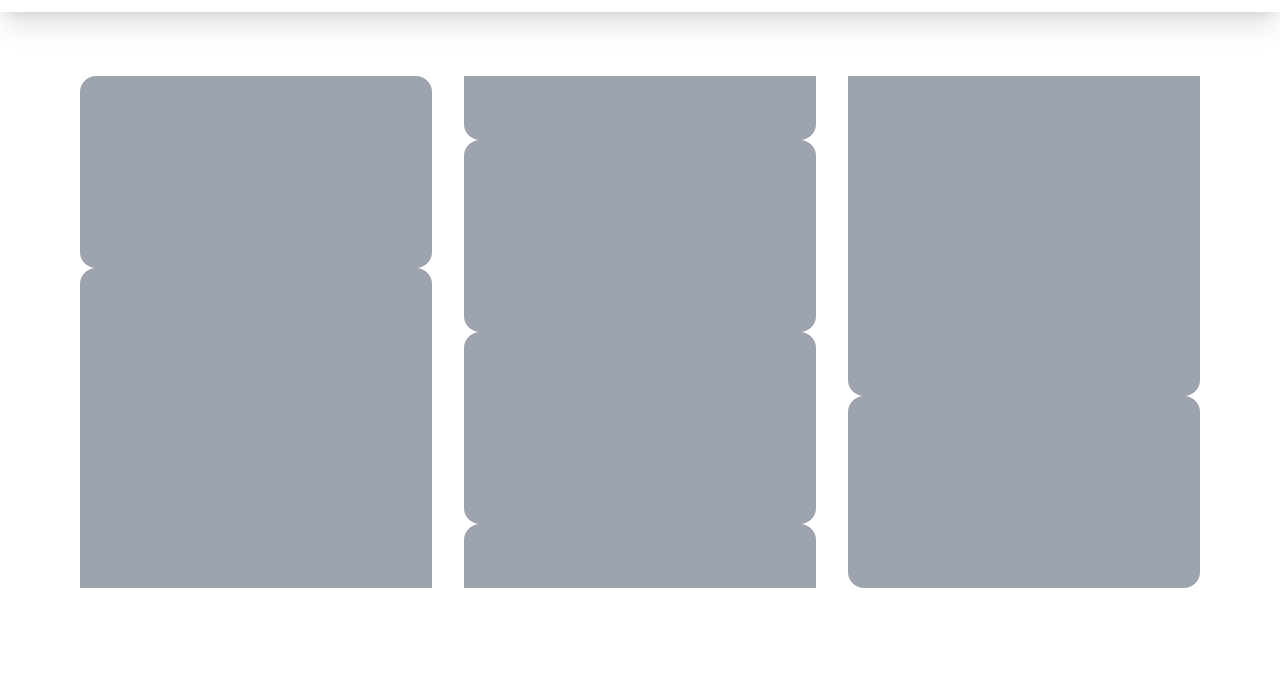
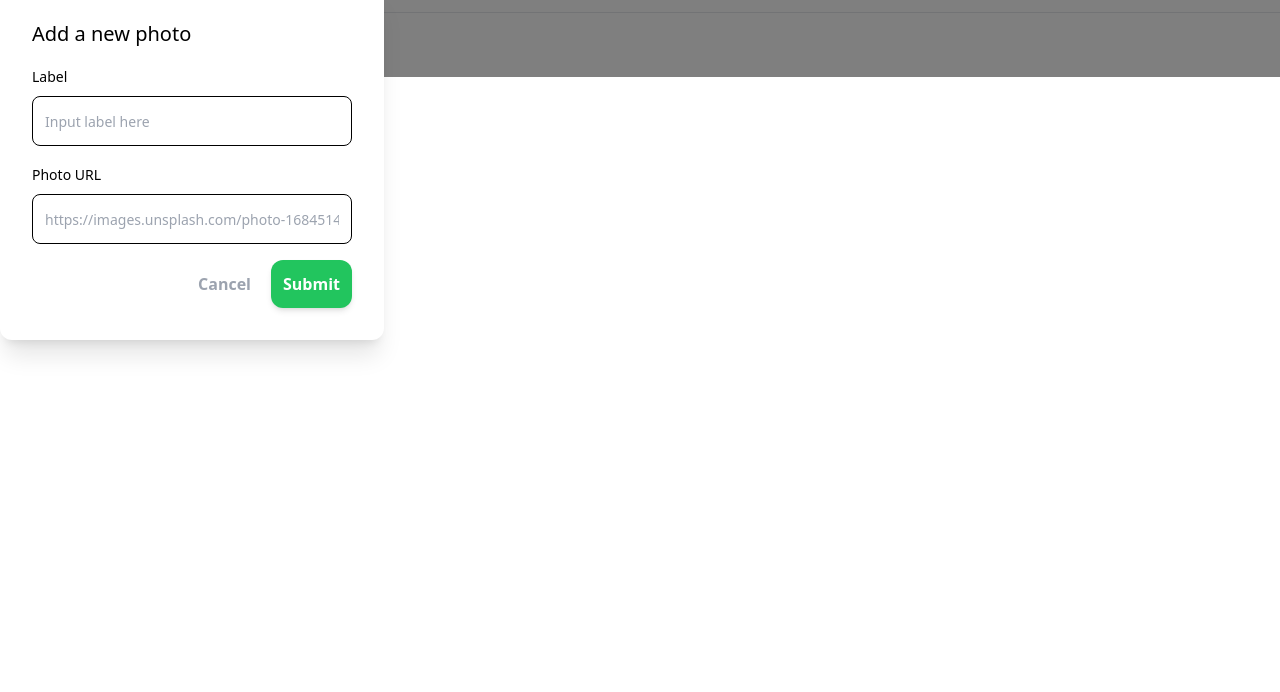
Before and after one commit to nikosetiawanp/my-unsplash, a website: page frontend/src/index.html in a window 1280 px wide. Shown: the part 108-800 px from the top of the page. Drawn offline with Linux system fonts and the light colour scheme; no server answers.

Commit message:
fixed content layout bug, add photo popup still has bugs

```diff
--- a/frontend/src/index.html
+++ b/frontend/src/index.html
@@ -5,10 +5,10 @@
     <meta name="viewport" content="width=device-width, initial-scale=1.0" />
     <link href="../dist/output.css" rel="stylesheet" />
   </head>
-  <body>
+  <body class="relative">
     <!-- navbar -->
     <nav
-      class="flex items-center justify-between p-8 px-20 gap-8 shadow-xl sticky"
+      class="flex items-center border-b top-0 bg-white justify-between p-8 px-20 gap-8 sticky z-10"
     >
       <div
         class="grid grid-cols-[48px_auto] grid-rows-[2fr_1fr] h-[48px] gap-x-2 w-80"
@@ -26,22 +26,53 @@
       <input
         class="w-full h-14 rounded-xl px-4 border border-solid border-gray-300 placeholder:font-medium placeholder:text-gray-300"
         type="search"
-        placeholder="Search by name"
+        placeholder="Search by label"
       />
       <button
-        class="bg-green-500 min-w-fit text-white font-bold p-4 rounded-2xl shadow-md hover:bg-green-400 active:bg-green-500 active:shadow-none"
+        class="bg-green-500 min-w-fit text-white font-bold p-4 rounded-2xl shadow-md active:bg-green-600 active:shadow-none"
       >
         Add a photo
       </button>
     </nav>
-    <!-- contents -->
-    <section class="columns-3 gap-8 overflow-scroll mt-16 px-20">
-      <div class="h-48 bg-gray-400 rounded-2xl relative box-border"></div>
-      <div class="h-96 bg-gray-400 rounded-2xl relative box-border"></div>
-      <div class="h-48 bg-gray-400 rounded-2xl relative box-border"></div>
-      <div class="h-48 bg-gray-400 rounded-2xl relative box-border"></div>
-      <div class="h-96 bg-gray-400 rounded-2xl relative box-border"></div>
-      <div class="h-48 bg-gray-400 rounded-2xl relative box-border"></div>
+    <!-- CONTENTS -->
+    <section id="contents" class="md:columns-3 lg:columns-4 my-16 px-20 gap-6">
+      <!-- Contents here -->
     </section>
+
+    <!-- Add new photo popup -->
+    <div class="absolute z-20 top-0 w-screen h-full bg-black/50">
+      <div class="absolute top-24 w-96 p-8 bg-white rounded-xl shadow-xl">
+        <h3 class="text-xl font-medium mb-4">Add a new photo</h3>
+        <label for="label-input" class="text-sm font-medium">Label </label>
+        <input
+          id="label-input"
+          class="w-full border border-black p-3 rounded-lg mt-2 mb-4 placeholder:text-sm placeholder:text-gray-400"
+          type="text"
+          placeholder="Input label here"
+        />
+        <label for="label-input" class="text-sm font-medium">Photo URL </label>
+        <input
+          id="label-input"
+          class="w-full border border-black p-3 rounded-lg mt-2 mb-4 placeholder:text-sm placeholder:text-gray-400"
+          type="text"
+          placeholder="https://images.unsplash.com/photo-1684514570779-24e264a337a3?ixlib=rb-4.0.3&ixid=M3wxMjA3fDB8MHxlZGl0b3JpYWwtZmVlZHwxN3x8fGVufDB8fHx8fA%3D%3D&auto=format&fit=crop&w=500&q=60"
+        />
+        <div class="flex justify-end gap-2">
+          <button
+            id="cancel-button"
+            class="min-w-fit text-gray-400 font-bold p-3 rounded-xl active:bg-green-600 active:shadow-none"
+          >
+            Cancel
+          </button>
+          <button
+            id="submit-button"
+            class="bg-green-500 min-w-fit text-white font-bold p-3 rounded-xl shadow-md active:bg-green-600 active:shadow-none"
+          >
+            Submit
+          </button>
+        </div>
+      </div>
+    </div>
+    <script src="./index.js"></script>
   </body>
 </html>
--- /dev/null
+++ b/frontend/src/index.js
@@ -0,0 +1,25 @@
+// get all movies
+const URL = "http://localhost:3000/images/";
+const contents = document.getElementById("contents");
+
+async function renderAll() {
+  let response = await fetch(URL);
+  let data = await response.json();
+
+  for (let i = 0; i < data.length; i++) {
+    contents.innerHTML += `
+    <div id="${data[i]._id}" class="relative rounded-3xl overflow-hidden bg-black mb-6">
+        <div class="absolute bg-black/60 opacity-0 hover:opacity-100 w-full h-full">
+            <button class="absolute top-4 right-4 hover:bg-red-600 border border-red-600 rounded-full font-semibold text-red-600 hover:text-white text-xs p-1 px-6">delete</button>
+            <p class="absolute bottom-4 left-4 text-white font-bold">${data[i].label}</p>
+        </div>
+        <img class="object-cover" src="${data[i].url}" alt="${data[i].label}">
+    </div>
+    `;
+  }
+}
+renderAll();
+
+// fetch(URL)
+//   .then((response) => response.json())
+//   .then((data) => console.log(data));
```
Also changed, not shown: frontend/dist/output.css.
